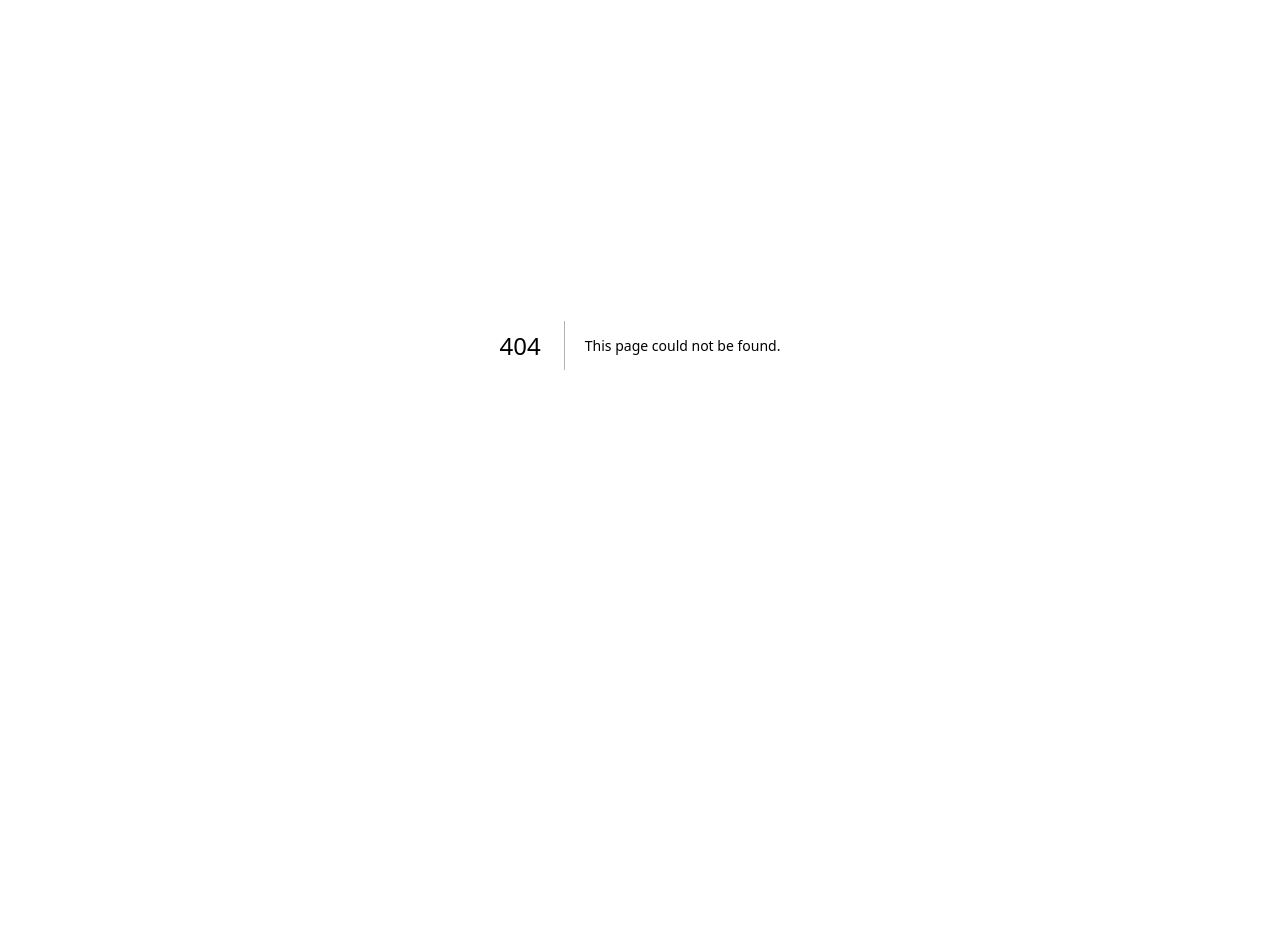
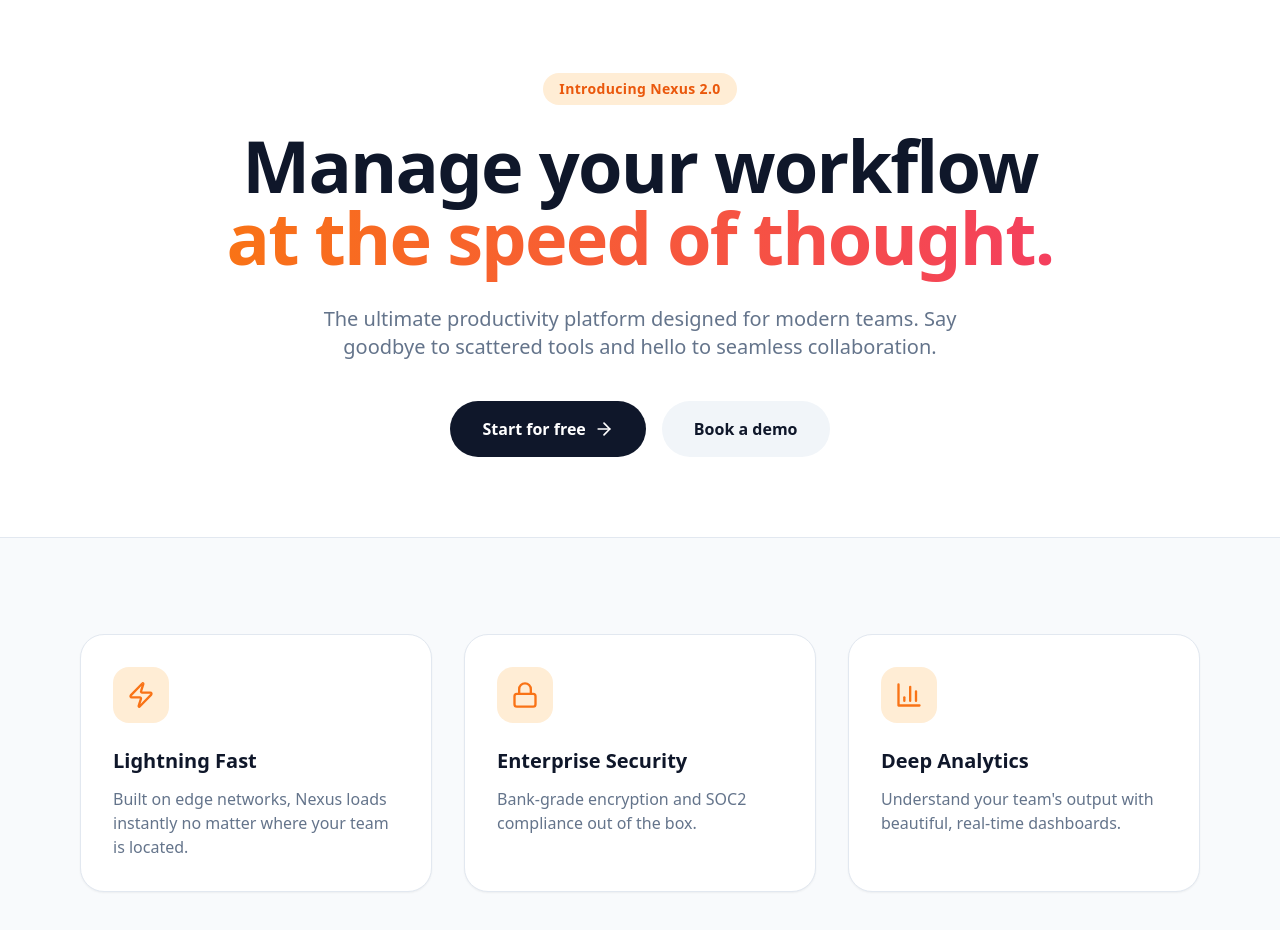
Before and after one commit to Prem759-0/landing-page-universe, a Next.js app: page /saas-landing in a window 1280 px wide. Before the commit this address had no page. Shown: the part 120-1050 px from the top of the page. Before the commit the page ends 865 px from the top, so only its background shows below. Built offline with nearby package versions, Linux system fonts and the light colour scheme.

Commit message:
Create page.tsx

```diff
--- /dev/null
+++ b/app/saas-landing/page.tsx
@@ -0,0 +1,62 @@
+"use client";
+
+import { motion } from "framer-motion";
+import { ArrowRight, BarChart3, Lock, Zap } from "lucide-react";
+
+export default function SaaSLanding() {
+  return (
+    <div className="flex-1 bg-white dark:bg-slate-950 font-sans">
+      {/* Hero Section */}
+      <section className="pt-32 pb-20 px-4 text-center max-w-5xl mx-auto">
+        <motion.div initial={{ opacity: 0, y: 20 }} animate={{ opacity: 1, y: 0 }} className="inline-block mb-6 px-4 py-1.5 rounded-full bg-orange-100 dark:bg-orange-900/30 text-orange-600 dark:text-orange-400 text-sm font-bold tracking-wide">
+          Introducing Nexus 2.0
+        </motion.div>
+        <motion.h1 initial={{ opacity: 0, y: 20 }} animate={{ opacity: 1, y: 0 }} transition={{ delay: 0.1 }} className="text-5xl md:text-7xl font-extrabold tracking-tight text-slate-900 dark:text-white mb-8 leading-tight">
+          Manage your workflow <br className="hidden md:block" />
+          <span className="text-transparent bg-clip-text bg-gradient-to-r from-orange-500 to-rose-500">
+            at the speed of thought.
+          </span>
+        </motion.h1>
+        <motion.p initial={{ opacity: 0, y: 20 }} animate={{ opacity: 1, y: 0 }} transition={{ delay: 0.2 }} className="text-lg md:text-xl text-slate-500 dark:text-slate-400 max-w-2xl mx-auto mb-10">
+          The ultimate productivity platform designed for modern teams. Say goodbye to scattered tools and hello to seamless collaboration.
+        </motion.p>
+        <motion.div initial={{ opacity: 0, y: 20 }} animate={{ opacity: 1, y: 0 }} transition={{ delay: 0.3 }} className="flex flex-col sm:flex-row gap-4 justify-center">
+          <button className="px-8 py-4 rounded-full bg-slate-900 dark:bg-white text-white dark:text-slate-900 font-bold hover:scale-105 transition-transform flex items-center justify-center gap-2">
+            Start for free <ArrowRight className="w-5 h-5" />
+          </button>
+          <button className="px-8 py-4 rounded-full bg-slate-100 dark:bg-slate-800 text-slate-900 dark:text-white font-bold hover:bg-slate-200 dark:hover:bg-slate-700 transition-colors">
+            Book a demo
+          </button>
+        </motion.div>
+      </section>
+
+      {/* Features Section */}
+      <section className="py-24 bg-slate-50 dark:bg-slate-900 border-t border-slate-200 dark:border-slate-800">
+        <div className="max-w-6xl mx-auto px-4">
+          <div className="grid grid-cols-1 md:grid-cols-3 gap-8">
+            {[
+              { icon: Zap, title: "Lightning Fast", desc: "Built on edge networks, Nexus loads instantly no matter where your team is located." },
+              { icon: Lock, title: "Enterprise Security", desc: "Bank-grade encryption and SOC2 compliance out of the box." },
+              { icon: BarChart3, title: "Deep Analytics", desc: "Understand your team's output with beautiful, real-time dashboards." }
+            ].map((feat, i) => (
+              <motion.div
+                key={i}
+                initial={{ opacity: 0, y: 20 }}
+                whileInView={{ opacity: 1, y: 0 }}
+                viewport={{ once: true }}
+                transition={{ delay: i * 0.1 }}
+                className="p-8 rounded-3xl bg-white dark:bg-slate-950 border border-slate-200 dark:border-slate-800 shadow-sm"
+              >
+                <div className="w-14 h-14 rounded-2xl bg-orange-100 dark:bg-orange-900/30 text-orange-500 flex items-center justify-center mb-6">
+                  <feat.icon className="w-7 h-7" />
+                </div>
+                <h3 className="text-xl font-bold mb-3">{feat.title}</h3>
+                <p className="text-slate-500 dark:text-slate-400">{feat.desc}</p>
+              </motion.div>
+            ))}
+          </div>
+        </div>
+      </section>
+    </div>
+  );
+}
```
